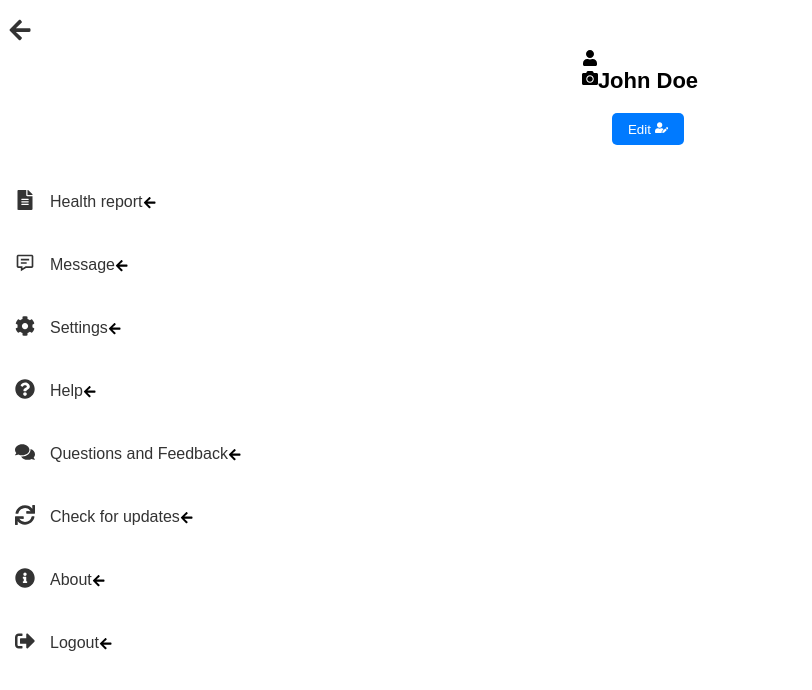
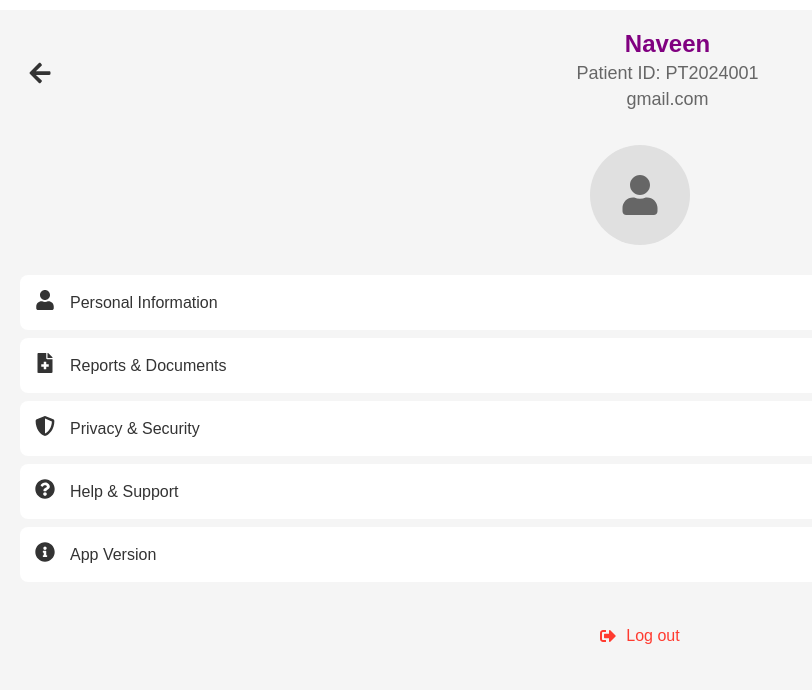
Before and after one commit to AHISH2006/Devops_Project, a React (Vite) app: page /Account in a window 1280 px wide. Shown: the top 690 px of the page, without its empty margins (0-812 px from the left). Built offline with nearby package versions, Linux system fonts and the light colour scheme.

Commit message:
modified

```diff
--- a/src/pages/AccountPage.jsx
+++ b/src/pages/AccountPage.jsx
@@ -1,311 +1,260 @@
 import React, { useState } from 'react';
 import { useNavigate } from 'react-router-dom';
 import {
-  FaArrowLeft, FaUser, FaFileAlt, FaComments, FaCog,
-  FaQuestionCircle, FaSync, FaInfoCircle, FaSignOutAlt,
-  FaCamera, FaImage, FaEnvelope, FaPhone, FaLock, FaUserEdit
+  FaArrowLeft, FaUser, FaSignOutAlt, FaFileMedical,
+  FaShieldAlt, FaQuestionCircle, FaInfoCircle
 } from 'react-icons/fa';
-import { BiMessageDetail } from 'react-icons/bi';
 import '../styles/home.css';
 
-const AccountPage = () => {
+export const AccountPage = () => {
   const navigate = useNavigate();
-  const [showMediaOptions, setShowMediaOptions] = useState(false);
-  const [showSettings, setShowSettings] = useState(false);
-  const [showEditProfile, setShowEditProfile] = useState(false);
-  const [profileImage, setProfileImage] = useState(null);
-  const [showHealthReport, setShowHealthReport] = useState(false);
-  const [showMessages, setShowMessages] = useState(false);
-  const [profileData, setProfileData] = useState({
-    name: 'John Doe',
-    email: 'john@example.com',
-    phone: '+1234567890',
-    password: '',
-    newPassword: '',
-    confirmPassword: ''
+  const [isEditing, setIsEditing] = useState(false);
+  const [activeSection, setActiveSection] = useState('');
+  const [userData, setUserData] = useState({
+    name: 'Naveen',
+    email: 'gmail.com',
+    patientId: 'PT2024001',
+    phone: '+91 9876543210',
+    age: '25',
+    gender: 'Male',
+    address: '123 Main Street',
+    bloodGroup: 'O+',
+    emergencyContact: '+91 9876543211'
   });
 
   const menuItems = [
     {
-      icon: <FaFileAlt />,
-      title: 'Health report',
-      path: '/health-report',
-      content: [
-        { date: '2024-01-15', type: 'EMG Session', duration: '30 mins' },
-        { date: '2024-01-10', type: 'EMS Session', duration: '45 mins' },
-      ]
+      icon: <FaUser />,
+      title: 'Personal Information',
+      onClick: () => setActiveSection('personal')
     },
     {
-      icon: <BiMessageDetail />,
-      title: 'Message',
-      path: '/messages',
-      messages: [
-        { id: 1, from: 'Dr. Smith', text: 'Your next session is scheduled', time: '2h ago' },
-        { id: 2, from: 'System', text: 'Treatment report ready', time: '1d ago' },
-      ]
+      icon: <FaFileMedical />,
+      title: 'Reports & Documents',
+      onClick: () => navigate('/documents')
     },
-    { icon: <FaCog />, title: 'Settings', path: '/settings' },
-    { icon: <FaQuestionCircle />, title: 'Help', path: '/help' },
-    { icon: <FaComments />, title: 'Questions and Feedback', path: '/feedback' },
-    { icon: <FaSync />, title: 'Check for updates', path: '/updates' },
-    { icon: <FaInfoCircle />, title: 'About', path: '/about' },
-    { icon: <FaSignOutAlt />, title: 'Logout', path: '/login' }
+    {
+      icon: <FaShieldAlt />,
+      title: 'Privacy & Security',
+      onClick: () => navigate('/privacy')
+    },
+    {
+      icon: <FaQuestionCircle />,
+      title: 'Help & Support',
+      onClick: () => navigate('/support')
+    },
+    {
+      icon: <FaInfoCircle />,
+      title: 'App Version',
+      onClick: () => setActiveSection('version')
+    }
   ];
 
-  const handleMediaSelect = (type) => {
-    const input = document.createElement('input');
-    input.type = 'file';
-    input.accept = type === 'camera' ? 'image/*;capture=camera' : 'image/*';
-
-    input.onchange = (e) => {
-      const file = e.target.files[0];
-      if (file) {
-        const reader = new FileReader();
-        reader.onload = (e) => setProfileImage(e.target.result);
-        reader.readAsDataURL(file);
-      }
-      setShowMediaOptions(false);
+  const handleInputChange = (e) => {
+    setUserData({
+      ...userData,
+      [e.target.name]: e.target.value
+    });
   };
 
-    input.click();
+  const handleSave = () => {
+    setIsEditing(false);
   };
 
-  const handleProfileChange = (e) => {
-    const { name, value } = e.target;
-    setProfileData(prev => ({
-      ...prev,
-      [name]: value
-    }));
+  const renderPersonalInfo = () => {
+    if (activeSection !== 'personal') return null;
+
+    if (isEditing) {
+      return (
+        <div className="edit-form">
+          <div className="form-group">
+            <label>Name</label>
+            <input
+              type="text"
+              name="name"
+              value={userData.name}
+              onChange={handleInputChange}
+            />
+          </div>
+          <div className="form-group">
+            <label>Email</label>
+            <input
+              type="email"
+              name="email"
+              value={userData.email}
+              onChange={handleInputChange}
+            />
+          </div>
+          <div className="form-group">
+            <label>Phone</label>
+            <input
+              type="tel"
+              name="phone"
+              value={userData.phone}
+              onChange={handleInputChange}
+            />
+          </div>
+          <div className="form-group">
+            <label>Age</label>
+            <input
+              type="number"
+              name="age"
+              value={userData.age}
+              onChange={handleInputChange}
+            />
+          </div>
+          <div className="form-group">
+            <label>Gender</label>
+            <select name="gender" value={userData.gender} onChange={handleInputChange}>
+              <option value="Male">Male</option>
+              <option value="Female">Female</option>
+              <option value="Other">Other</option>
+            </select>
+          </div>
+          <div className="form-group">
+            <label>Address</label>
+            <textarea
+              name="address"
+              value={userData.address}
+              onChange={handleInputChange}
+            />
+          </div>
+          <div className="form-group">
+            <label>Blood Group</label>
+            <input
+              type="text"
+              name="bloodGroup"
+              value={userData.bloodGroup}
+              onChange={handleInputChange}
+            />
+          </div>
+          <div className="form-group">
+            <label>Emergency Contact</label>
+            <input
+              type="tel"
+              name="emergencyContact"
+              value={userData.emergencyContact}
+              onChange={handleInputChange}
+            />
+          </div>
+          <div className="form-actions">
+            <button className="save-btn" onClick={handleSave}>Save</button>
+            <button className="cancel-btn" onClick={() => setIsEditing(false)}>Cancel</button>
+          </div>
+        </div>
+      );
+    }
+
+    return (
+      <div className="info-display">
+        <div className="info-group">
+          <h3>Basic Information</h3>
+          <div className="info-item">
+            <label>Name:</label>
+            <span>{userData.name}</span>
+          </div>
+          <div className="info-item">
+            <label>Age:</label>
+            <span>{userData.age}</span>
+          </div>
+          <div className="info-item">
+            <label>Gender:</label>
+            <span>{userData.gender}</span>
+          </div>
+          <div className="info-item">
+            <label>Blood Group:</label>
+            <span>{userData.bloodGroup}</span>
+          </div>
+        </div>
+
+        <div className="info-group">
+          <h3>Contact Information</h3>
+          <div className="info-item">
+            <label>Email:</label>
+            <span>{userData.email}</span>
+          </div>
+          <div className="info-item">
+            <label>Phone:</label>
+            <span>{userData.phone}</span>
+          </div>
+          <div className="info-item">
+            <label>Address:</label>
+            <span>{userData.address}</span>
+          </div>
+          <div className="info-item">
+            <label>Emergency Contact:</label>
+            <span>{userData.emergencyContact}</span>
+          </div>
+        </div>
+      </div>
+    );
   };
 
-  const handleMenuClick = (item) => {
-    if (item.title === 'Health report') {
-      setShowHealthReport(true);
-    } else if (item.title === 'Message') {
-      setShowMessages(true);
-    } else if (item.title === 'Settings') {
-      setShowSettings(true);
-    } else {
-      navigate(item.path);
-    }
-  };
-
-  const handleSaveProfile = () => {
-    // Add API call here to save profile data
-    setShowEditProfile(false);
-  };
-
-  const handleSaveSettings = () => {
-    // Add API call here to save settings
-    setShowSettings(false);
+  const renderVersionInfo = () => {
+    if (activeSection !== 'version') return null;
+    return (
+      <div className="info-display">
+        <div className="info-group">
+          <h3>App Information</h3>
+          <div className="info-item">
+            <label>Version:</label>
+            <span>1.0.0</span>
+          </div>
+          <div className="info-item">
+            <label>Last Updated:</label>
+            <span>January 2024</span>
+          </div>
+        </div>
+      </div>
+    );
   };
 
   return (
-    <div className="account-page">
-      <div className="account-header">
+    <div className="account-container">
+      <nav className="account-nav">
         <button className="back-button" onClick={() => navigate(-1)}>
           <FaArrowLeft />
         </button>
+        <div className="nav-title">
+          <h1>{userData.name}</h1>
+          <p>Patient ID: {userData.patientId}</p>
+          <p>{userData.email}</p>
         </div>
+        {activeSection === 'personal' && (
+          <button className="edit-button" onClick={() => setIsEditing(!isEditing)}>
+            {isEditing ? 'Cancel' : 'Edit'}
+          </button>
+        )}
+      </nav>
 
       <div className="profile-section">
-        <div className="profile-photo" onClick={() => setShowMediaOptions(true)}>
-          {profileImage ? (
-            <img src={profileImage} alt="Profile" className="profile-image" />
-          ) : (
-            <FaUser className="profile-icon" />
-          )}
-          <div className="camera-icon">
-            <FaCamera />
-          </div>
-        </div>
-        <div className="profile-info">
-          <h2>{profileData.name}</h2>
-          <button className="edit-button" onClick={() => setShowEditProfile(true)}>
-            Edit <FaUserEdit />
-          </button>
+        <div className="profile-image">
+          <FaUser className="default-avatar" />
         </div>
       </div>
 
-      {showMediaOptions && (
-        <div className="media-options-modal">
-          <div className="media-options-content">
-            <button className="back-btn" onClick={() => handleMediaSelect('camera')}>
-              <FaCamera /> Take Photo
-            </button>
-            <button className="back-btn" onClick={() => handleMediaSelect('gallery')}>
-              <FaImage /> Choose from Gallery
-            </button>
-            <button  onClick={() => setShowMediaOptions(false)} className="back-btn">
-              Cancel
-            </button>
-          </div>
-        </div>
-      )}
-
-      {showEditProfile && (
-        <div className="edit-profile-modal">
-          <div className="edit-profile-content">
-            <div className="edit-profile-header">
-              <h3>Edit Profile</h3>
-              <button className="close-modal-btn" onClick={() => setShowEditProfile(false)}>×</button>
-            </div>
-            <div className="edit-form">
-              <div className="edit-form-group">
-                <label><FaUser /> Name</label>
-                <input
-                  type="text"
-                  name="name"
-                  value={profileData.name}
-                  onChange={handleProfileChange}
-                  placeholder="Enter your name"
-                />
-              </div>
-              <div className="edit-form-group">
-                <label><FaEnvelope /> Email</label>
-                <input
-                  type="email"
-                  name="email"
-                  value={profileData.email}
-                  onChange={handleProfileChange}
-                  placeholder="Enter your email"
-                />
-              </div>
-              <div className="edit-form-group">
-                <label><FaPhone /> Phone</label>
-                <input
-                  type="tel"
-                  name="phone"
-                  value={profileData.phone}
-                  onChange={handleProfileChange}
-                  placeholder="Enter your phone number"
-                />
-              </div>
-              <div className="edit-profile-buttons">
-                <button className="save-profile-btn" onClick={handleSaveProfile}>
-                  Save Changes
-                </button>
-                <button className="cancel-profile-btn" onClick={() => setShowEditProfile(false)}>
-                  Cancel
-                </button>
-              </div>
-            </div>
-          </div>
-        </div>
-      )}
-
-      {showSettings && (
-        <div className="settings-modal">
-          <div className="settings-content">
-            <div className="settings-header">
-              <h3>Settings</h3>
-              <button className="close-modal-btn" onClick={() => setShowSettings(false)}>×</button>
-            </div>
-            <div className="settings-form">
-              <div className="settings-group">
-                <label><FaLock /> Change Password</label>
-                <div className="input-group">
-                  <input
-                    type="password"
-                    name="password"
-                    value={profileData.password}
-                    onChange={handleProfileChange}
-                    placeholder="Current Password"
-                  />
-                </div>
-                <div className="input-group">
-                  <input
-                    type="password"
-                    name="newPassword"
-                    value={profileData.newPassword}
-                    onChange={handleProfileChange}
-                    placeholder="New Password"
-                  />
-                </div>
-                <div className="input-group">
-                  <input
-                    type="password"
-                    name="confirmPassword"
-                    value={profileData.confirmPassword}
-                    onChange={handleProfileChange}
-                    placeholder="Confirm New Password"
-                  />
-                </div>
-              </div>
-              <div className="settings-actions">
-                <button className="save-settings-btn" onClick={handleSaveSettings}>
-                  Save Changes
-                </button>
-                <button className="cancel-settings-btn" onClick={() => setShowSettings(false)}>
-                  Cancel
-                </button>
-              </div>
-            </div>
-          </div>
-        </div>
-      )}
-
-      {showHealthReport && (
-        <div className="modal">
-          <div className="modal-content">
-            <h3>Previous Sessions</h3>
-            <div className="sessions-list">
-              {menuItems[0].content.map((session, index) => (
-                <div key={index} className="session-item">
-                  <div className="session-date">{session.date}</div>
-                  <div className="session-info">
-                    <div>{session.type}</div>
-                    <div>{session.duration}</div>
-                  </div>
-                </div>
-              ))}
-            </div>
-            <button onClick={() => setShowHealthReport(false)} className="close-btn">
-              Close
-            </button>
-          </div>
-        </div>
-      )}
-
-      {showMessages && (
-        <div className="modal">
-          <div className="modal-content">
-            <h3>Messages</h3>
-            <div className="messages-list">
-              {menuItems[1].messages.map((message) => (
-                <div key={message.id} className="message-item">
-                  <div className="message-header">
-                    <strong>{message.from}</strong>
-                    <span>{message.time}</span>
-                  </div>
-                  <div className="message-text">{message.text}</div>
-                </div>
-              ))}
-            </div>
-            <button onClick={() => setShowMessages(false)} className="close-btn">
-              Close
-            </button>
-          </div>
-        </div>
-      )}
-
       <div className="menu-section">
         {menuItems.map((item, index) => (
-          <React.Fragment key={index}>
-            {(index === 2 || index === 5) && <div className="menu-divider"></div>}
           <button
-              className="menu-item"
-              onClick={() => handleMenuClick(item)}
+            key={index}
+            className={`menu-item ${activeSection === 'personal' && item.title === 'Personal Information' ? 'active' : ''}`}
+            onClick={item.onClick}
           >
             <div className="menu-item-left">
               <span className="menu-icon">{item.icon}</span>
               <span className="menu-title">{item.title}</span>
             </div>
-              <FaArrowLeft className="arrow-icon" />
           </button>
-          </React.Fragment>
         ))}
       </div>
+
+      {renderPersonalInfo()}
+      {renderVersionInfo()}
+
+      <button className="logout-button" onClick={() => navigate('/login')}>
+        <FaSignOutAlt />
+        <span>Log out</span>
+      </button>
     </div>
   );
 };
```
Lines whose indentation alone changed are shown as unchanged.
